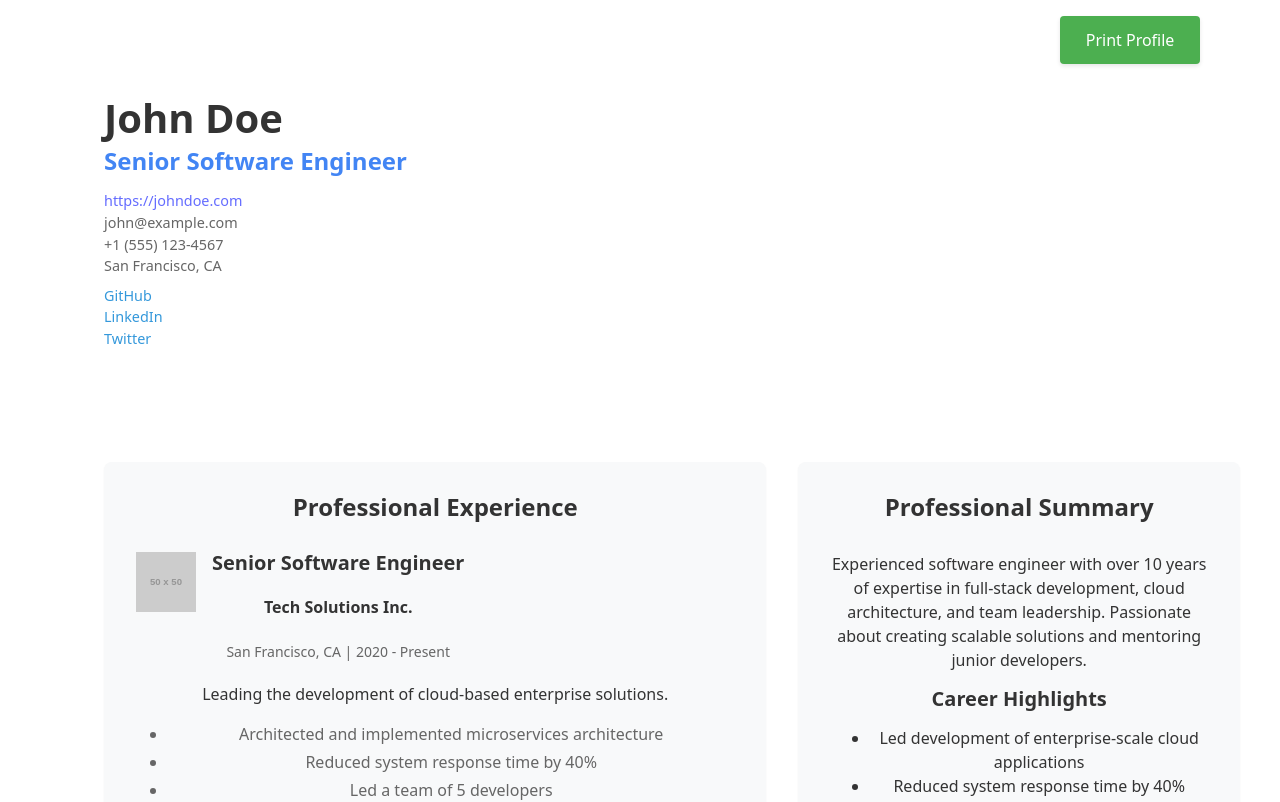
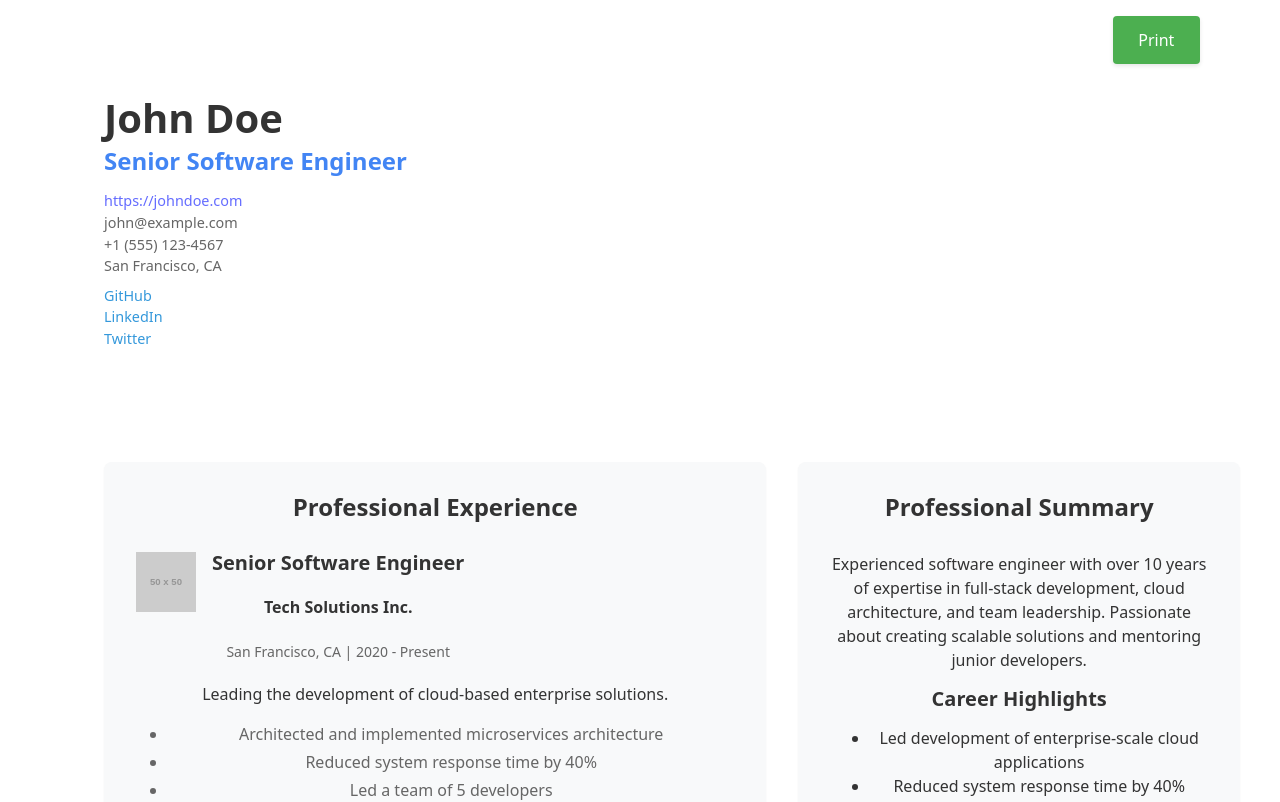
Before and after one commit to ku01/profipage, a React (Vite) app: page / in a window 1280 px wide. Shown: the top 802 px of the page. Built offline with nearby package versions, Linux system fonts and the light colour scheme.

Commit message:
Rename print button

```diff
--- a/src/components/PrintButton.tsx
+++ b/src/components/PrintButton.tsx
@@ -10,9 +10,9 @@ const PrintButton: React.FC = () => {
       onClick={handlePrint}
       className="print-button"
       data-testid="print-button"
-      aria-label="Print profile"
+      aria-label="Print"
     >
-      Print Profile
+      Print
     </button>
   );
 };
```
